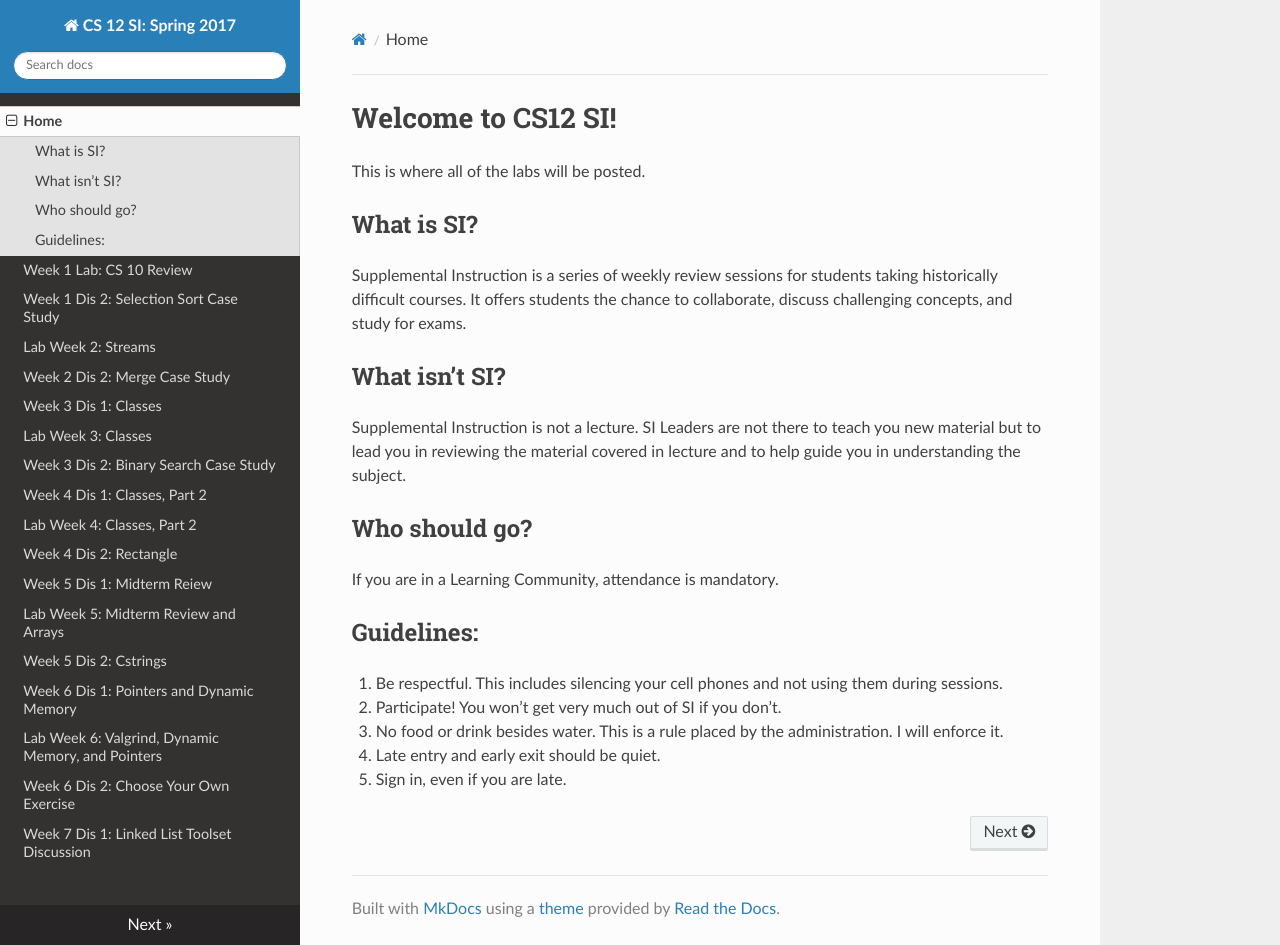
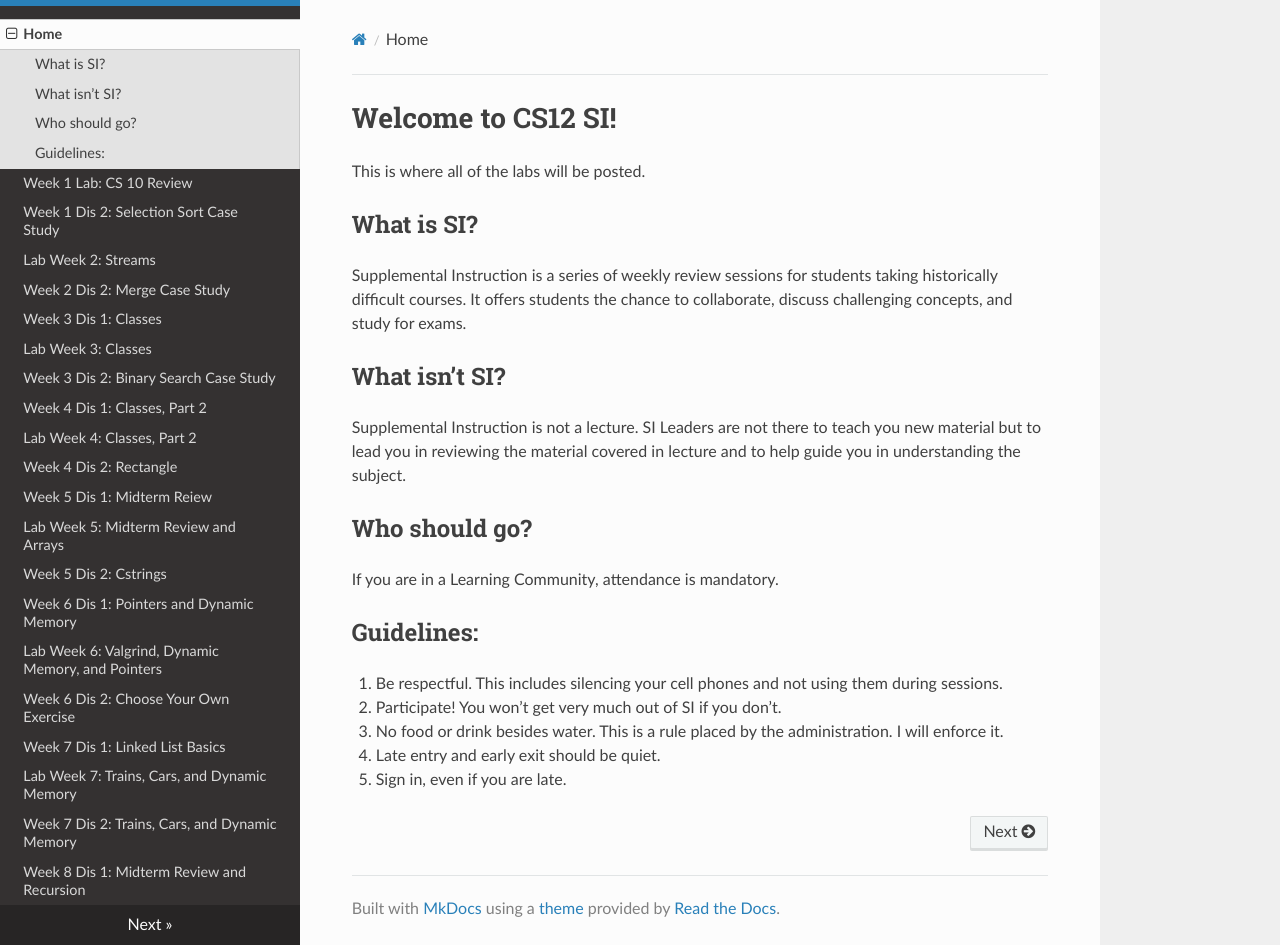
Before and after one commit to cs-si-ucr/cs12, an MkDocs documentation site: the page built from docs/index.md, in a window 1280 px wide and 945 px high. Built offline with MkDocs 1.6.1, drawn with Linux system fonts in a browser that asks for light colours; nearby versions of some CDN libraries; old or Windows-style settings are respelled for this version of MkDocs.

Commit message:
week8 dis1

```diff
--- a/mkdocs.yml
+++ b/mkdocs.yml
@@ -17,5 +17,8 @@ pages:
     - [dis06_1.md, "Week 6 Dis 1: Pointers and Dynamic Memory"]
     - [lab06.md, "Lab Week 6: Valgrind, Dynamic Memory, and Pointers"]
     - [dis06_2.md, "Week 6 Dis 2: Choose Your Own Exercise"]
-    - [dis07_1.md, "Week 7 Dis 1: Linked List Toolset Discussion"]
+    - [dis07_1.md, "Week 7 Dis 1: Linked List Basics"]
+    - [lab07.md, "Lab Week 7: Trains, Cars, and Dynamic Memory"]
+    - [dis07_2.md, "Week 7 Dis 2: Trains, Cars, and Dynamic Memory"]
+    - [dis08_1.md, "Week 8 Dis 1: Midterm Review and Recursion"]
 theme: readthedocs
```
Also changed, not shown: docs/dis07_2.md (added, +1 -0 lines), docs/dis08_1.md (added, +23 -0 lines), docs/lab07.md (added, +49 -0 lines).
